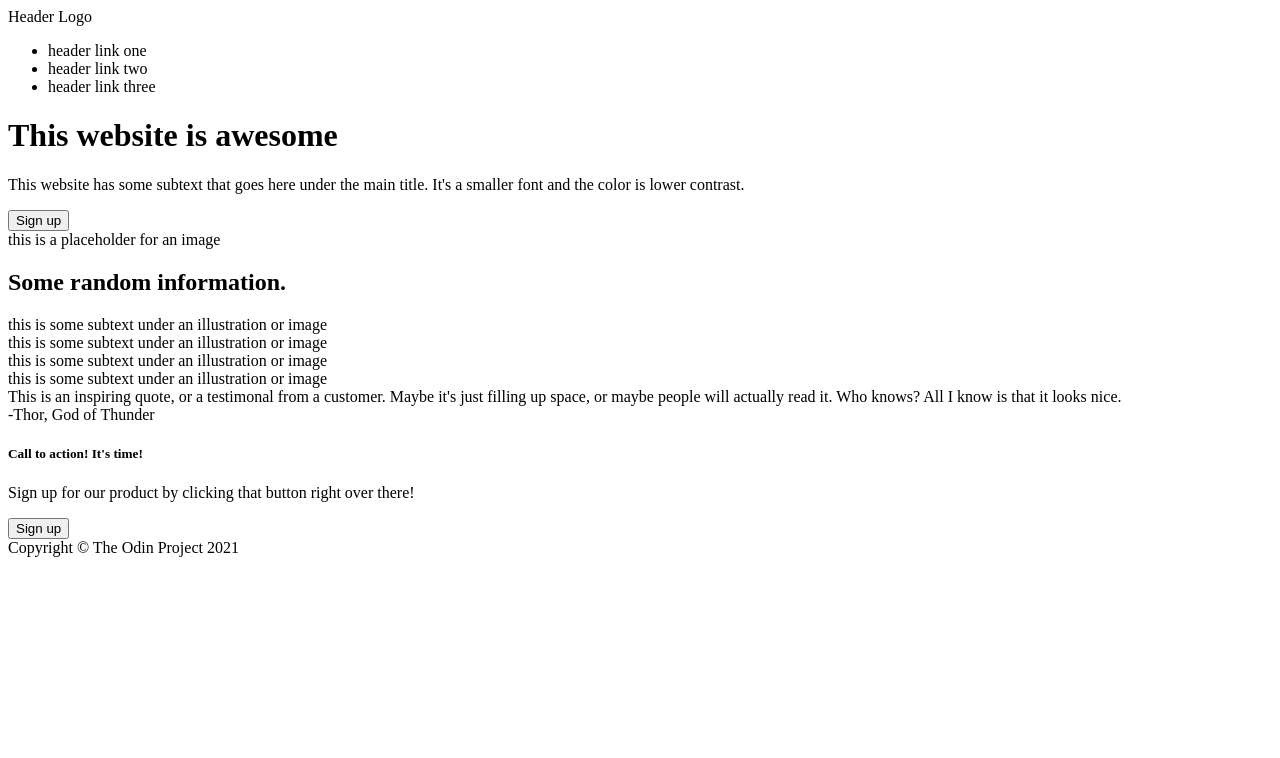
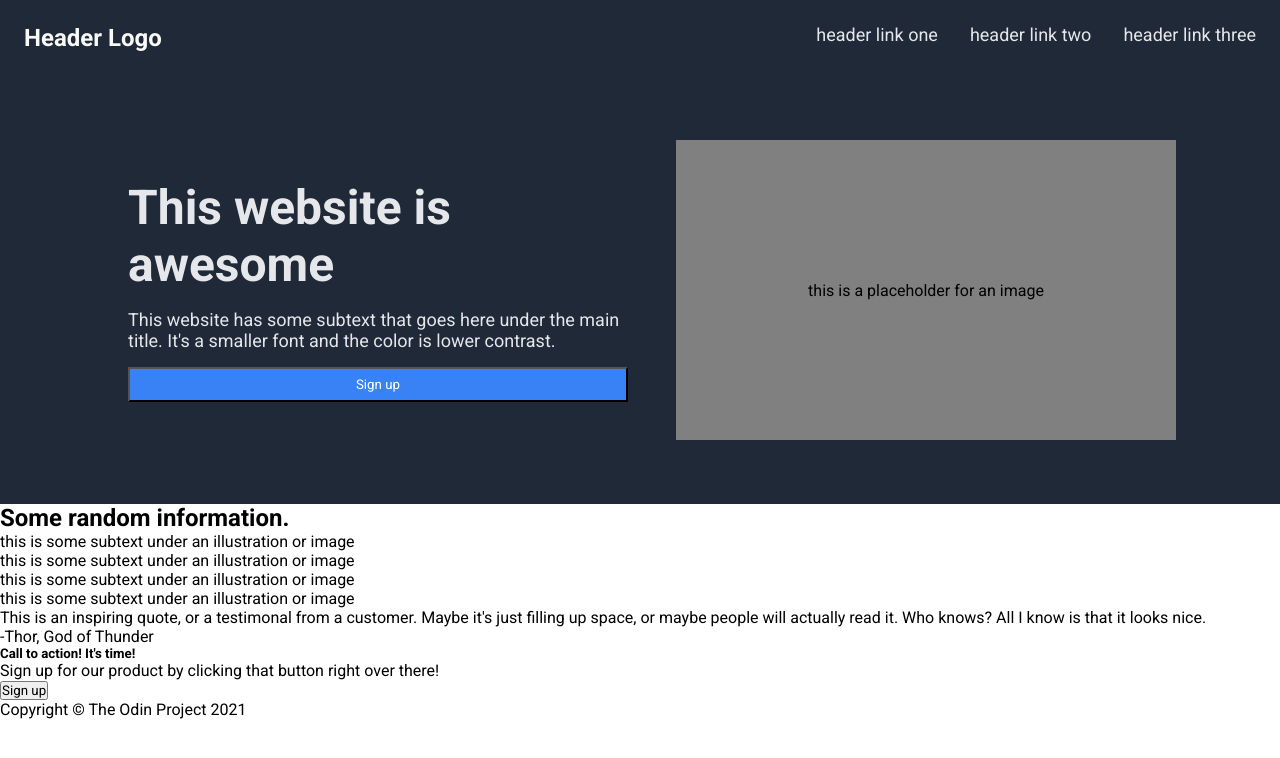
Before and after one commit to stavperry/project1_landingpage, a plain HTML site: page index.html in a window 1280 px wide. Drawn offline with Linux system fonts and the light colour scheme.

Commit message:
nav bar and header initial styling

```diff
--- a/index.html
+++ b/index.html
@@ -5,25 +5,29 @@
     <meta name="viewport" content="width=device-width, initial-scale=1.0">
     <title>Document</title>
     <link rel="stylesheet" href="style.css">
+    <link href="https://fonts.googleapis.com/css2?family=Roboto:wght@400;700&display=swap" rel="stylesheet">
 </head>
 <body>
-    <div class="navbar"></div>
+    <div class="navbar">
         <div class="logo">Header Logo</div>
         <ul>
             <li>header link one</li>
             <li>header link two</li>
             <li>header link three</li>
         </ul>
-    <div class="hero"></div>
+    </div>
+    <div class="page-contents">
+    <div class="hero">
         <div class="content">
             <h1>This website is awesome</h1>
             <p>This website has some subtext that goes here under the main title. It's a smaller font and the color is lower contrast.</p>
-            <button>Sign up</button>
+            <button class="button">Sign up</button>
         </div>
         <div class="imgplaceholder">
             this is a placeholder for an image
         </div>
-    <div class="info"></div>
+    </div>
+    <div class="info">
         <div class="title">
             <h2>Some random information.</h2>
         </div>
@@ -37,20 +41,24 @@
             <div class="square"></div>
             <div class="card-text">this is some subtext under an illustration or image</div>
         </div>
-    <div class="quote"></div>
+    </div>
+    <div class="quote">
         <div class="main-quote-text">
             This is an inspiring quote, or a testimonal from a customer. Maybe it's just filling up space, or maybe people will actually read it. Who knows? All I know is that it looks nice.
         </div>
         <div class="person-name">
             -Thor, God of Thunder
         </div>
-    <div class="CTA"></div>
+    </div>
+    <div class="CTA">
         <div class="cta-text">
             <h5>Call to action! It's time!</h5>
             <p>Sign up for our product by clicking that button right over there!</p>
         </div>
-        <div class="button">
+        <div class="button2">
             <button>Sign up</button>
+        </div>
+    </div>
 </div>
     <div class="footer">
         Copyright © The Odin Project 2021
--- a/style.css
+++ b/style.css
@@ -0,0 +1,80 @@
+* {
+    font-family: 'Roboto', sans-serif;
+    margin: 0;
+    padding: 0;
+}
+
+body {
+    display: flex;
+    flex-direction: column;
+}
+
+.navbar {
+    background-color: #1F2937;
+    color: #F9FAF8;
+    display: flex;
+    justify-content: space-between;
+    padding: 24px;
+}
+
+.logo {
+    font-size: 24px;
+    font-weight: bold;
+}
+
+ul {
+    list-style-type: none;
+    margin: 0;
+    padding: 0;
+    display: flex;
+    gap: 32px;
+    font-size: 18px;
+    color: #E5E7EB;
+}
+
+.hero {
+    background-color: #1F2937;
+    display: flex;
+    justify-content: center;
+    align-items: center;
+    padding: 64px;
+    gap: 24px;
+}
+
+.content {
+    flex: 1;
+    flex-basis: 500px;
+    max-width: 500px;
+    display: flex;
+    flex-direction: column;
+    gap: 16px;
+    padding: 24px;
+}
+
+.content h1 {
+    font-size: 48px;
+    font-weight: 900;
+    color: #E5E7EB;
+}
+
+.content p {
+    font-size: 18px;
+    color: #E5E7EB
+}
+
+.button { /* need to fix the fact that the button stretches out */
+    background-color: #3882F6;
+    color: white;
+    padding: 8px 24px;
+}
+
+.imgplaceholder {
+    flex: 1;
+    flex-basis: 500px;
+    max-width: 500px;
+    display: flex;
+    background-color: gray;
+    justify-content: center;
+    align-items: center;
+    height: 300px;
+}
```
Lines whose indentation alone changed are shown as unchanged.
